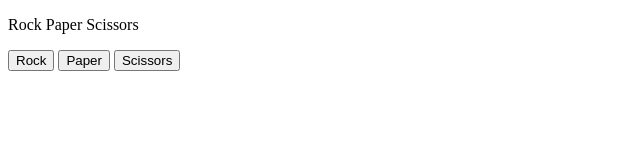
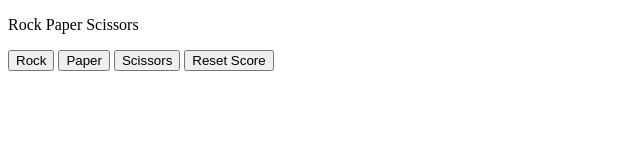
Before and after one commit to ZainSWE/RPZ, a plain HTML site: page index.html in a window 1280 px wide. Shown: the whole page, without its empty margins (0-640 px from the left). Drawn offline with Linux system fonts and the light colour scheme.

Commit message:
Update index.html

```diff
--- a/index.html
+++ b/index.html
@@ -17,6 +17,12 @@
         playGame('scissors');
       ">Scissors</button>
 
+      <button onclick="
+        resetScore();
+      ">Reset Score</button>
+
+      <p id="reset message"></p>
+
     <script src='app.js'></script>
   </body>
 </html>
```
